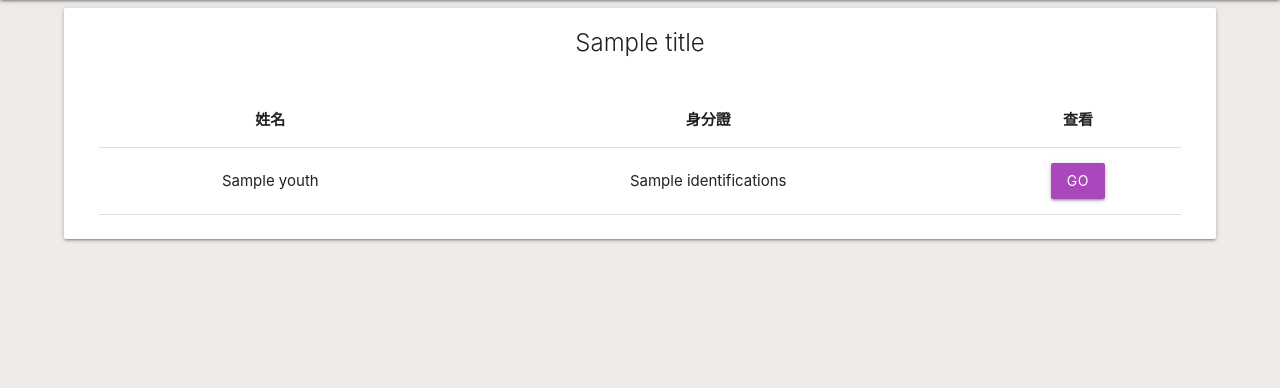
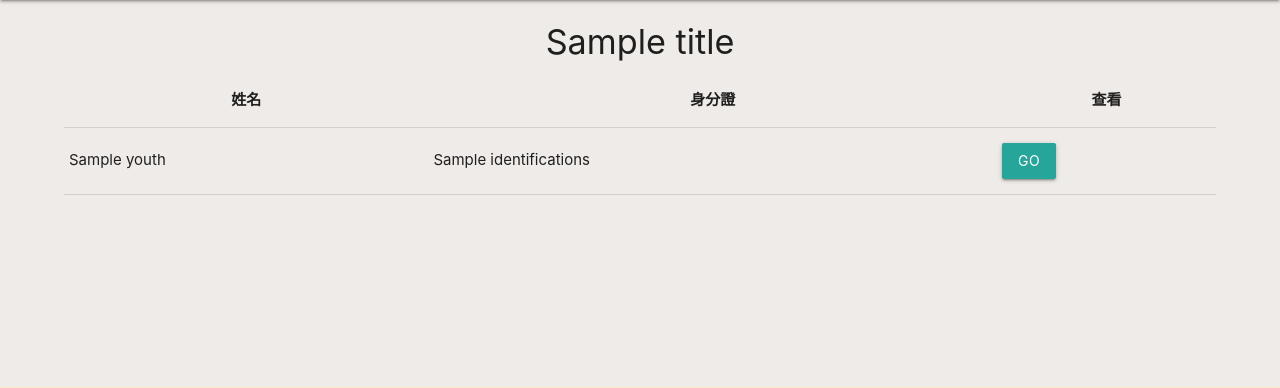
Before and after one commit to cindylu165/yda_bootstrap, a PHP site: the page made by application/views/repeat_youth.php in a window 1280 px wide. Shown: the part 64-452 px from the top of the page. Run offline with PHP 8.4, Linux system fonts and the light colour scheme; the template is opened without the code that fills it: most values are stand-ins (such as "Sample title", 1, 10 or a date in 2020); data that the repository does not hold is empty; some libraries are stand-ins or nearby versions.

Commit message:
Update repeat_youth.php

```diff
--- a/application/views/repeat_youth.php
+++ b/application/views/repeat_youth.php
@@ -1,13 +1,13 @@
-<?php $this->load->view('templates/header');?>
+<?php $this->load->view('templates/new_header');?>
 <div class="container" style="width:90%;">
   <div class="row">
-    <div class="card col s12">
-      <h4 class="card-title text-center"><?php echo $title ?></h4>
+    <div class="col-md-12">
+      <h4 class="text-dark text-center"><?php echo $title ?></h4>
       <div class="card-content">
         <!-- years -->
 
 
-        <table id="memberTable" class="highlight centered">
+        <table id="memberTable" class="table table-hover">
           <thead class="thead-dark">
             <tr>
               <th scope="col">姓名</th>
@@ -22,7 +22,7 @@
                 <td><?php echo $i['name'];?></td>
 
                 <td><?php echo $i['identifications'];?></td>
-                <td><a class="btn waves-effect purple lighten-1" href="<?php echo site_url('youth/repeat_youth_in/'.$i['county'] . '/' . $i['no']);?>">GO</a></td>
+                <td><a class="btn btn-primary" href="<?php echo site_url('youth/repeat_youth_in/'.$i['county'] . '/' . $i['no']);?>">GO</a></td>
               </tr>
             <?php } ?>
           </tbody>
@@ -32,4 +32,4 @@
   </div>
 </div>
 
-<?php $this->load->view('templates/footer');?>
+<?php $this->load->view('templates/new_footer');?>
```
